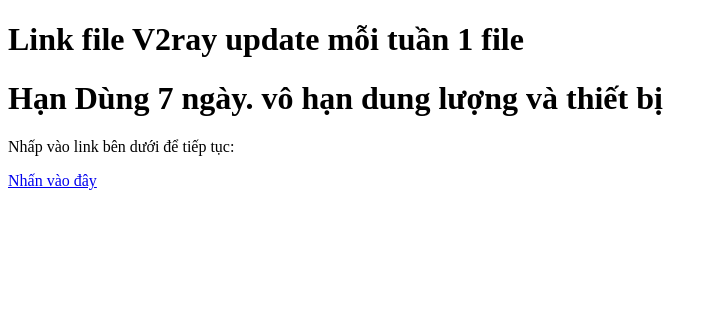
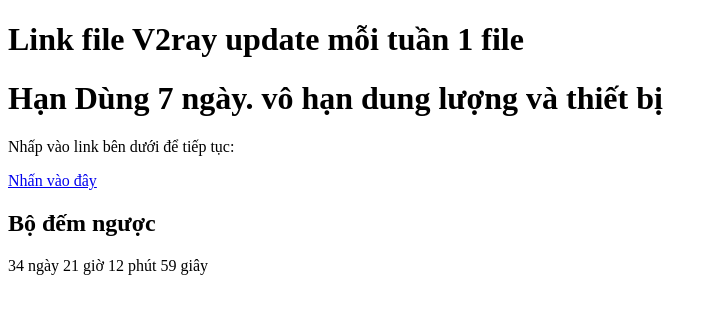
Before and after one commit to biilyz/biilyz.github.io, a plain HTML site: page index.html in a window 1280 px wide. Shown: the whole page, without its empty margins (0-718 px from the left). Drawn offline with Linux system fonts and the light colour scheme.

Commit message:
Update index.html

```diff
--- a/index.html
+++ b/index.html
@@ -11,4 +11,9 @@
     <p>Nhấp vào link bên dưới để tiếp tục:</p>
     <a href="https://oklink.cfd/1day" target="_blank">Nhấn vào đây</a>
 </body>
+        <div class="countdown-container">
+    <h2>Bộ đếm ngược</h2>
+    <p id="countdown"></p>
+</div>
+<script src="countdown.js"></script>
 </html>
```
